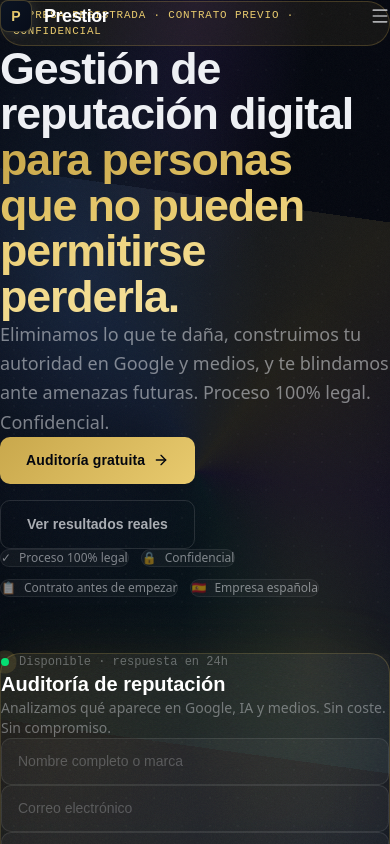
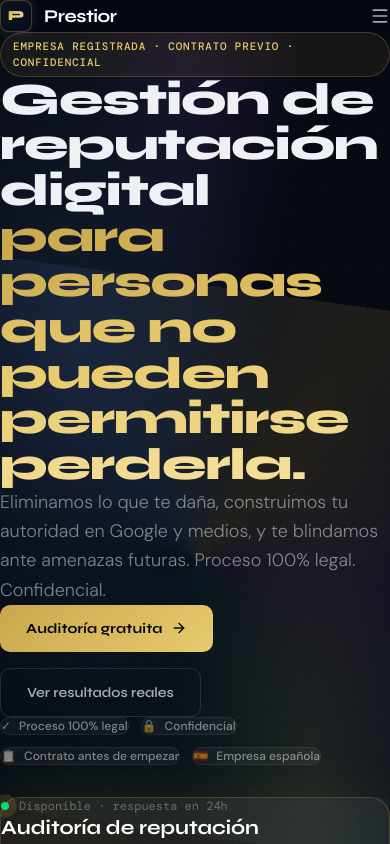
Before and after one commit to aleqstiff/reputalia, a Next.js app: page / in a window 390 px wide. Shown: the top 844 px of the page. Built offline with nearby package versions, Linux system fonts and the light colour scheme.

Commit message:
fix: Nav sticky (era fixed, rompia páginas internas), fuentes Syne+DM Sans en layout.tsx (Inter era el fallback), eliminar @import duplicado de globals.css, hero gap responsive mobile/lg

```diff
--- a/app/globals.css
+++ b/app/globals.css
@@ -6,7 +6,7 @@
    Fonts: Syne (display) + DM Sans (body)
 ════════════════════════════════════════════ */
 
-@import url('https://fonts.googleapis.com/css2?family=Syne:wght@400;500;600;700;800&family=DM+Sans:ital,opsz,wght@0,9..40,300;0,9..40,400;0,9..40,500;0,9..40,600;1,9..40,300&family=DM+Mono:wght@400;500&display=swap');
+/* Fonts loaded via layout.tsx */
 
 :root {
   /* Core palette */
--- a/app/layout.tsx
+++ b/app/layout.tsx
@@ -73,7 +73,7 @@ export default function RootLayout({ children }: { children: React.ReactNode })
       <head>
         <link rel="preconnect" href="https://fonts.googleapis.com" />
         <link rel="preconnect" href="https://fonts.gstatic.com" crossOrigin="anonymous" />
-        <link href="https://fonts.googleapis.com/css2?family=Inter:wght@400;500;600;700;800;900&display=swap" rel="stylesheet" />
+        <link href="https://fonts.googleapis.com/css2?family=Syne:wght@400;500;600;700;800&family=DM+Sans:ital,opsz,wght@0,9..40,300;0,9..40,400;0,9..40,500;0,9..40,600;1,9..40,300&family=DM+Mono:wght@400;500&display=swap" rel="stylesheet" />
         <script type="application/ld+json" dangerouslySetInnerHTML={{ __html: JSON.stringify(orgSchema) }} />
         <script type="application/ld+json" dangerouslySetInnerHTML={{ __html: JSON.stringify(localBizSchema) }} />
         <script type="application/ld+json" dangerouslySetInnerHTML={{ __html: JSON.stringify(websiteSchema) }} />
--- a/app/page.tsx
+++ b/app/page.tsx
@@ -52,13 +52,13 @@ export default function Home() {
       {/* ════════════════════════════════════════
           HERO — Aurora + dot grid + grain
       ════════════════════════════════════════ */}
-      <section className="relative min-h-screen flex items-center pt-24 pb-20 px-5 overflow-hidden grain">
+      <section className="relative min-h-screen flex items-center pb-20 px-5 overflow-hidden grain">
         {/* Aurora background */}
         <div className="aurora-bg" />
         {/* Dot grid */}
         <div className="absolute inset-0 dot-grid opacity-40" />
 
-        <div className="relative z-10 max-w-6xl mx-auto w-full grid lg:grid-cols-[1fr_400px] gap-14 items-center">
+        <div className="relative z-10 max-w-6xl mx-auto w-full grid lg:grid-cols-[1fr_400px] gap-8 lg:gap-14 items-center">
           {/* LEFT — oversized editorial type */}
           <div>
             <div className="badge mb-7">
--- a/components/Nav.tsx
+++ b/components/Nav.tsx
@@ -39,7 +39,7 @@ export default function Nav() {
   }, []);
 
   return (
-    <nav className={`fixed top-0 left-0 right-0 z-50 transition-all duration-500 ${scrolled ? "nav-blur shadow-2xl shadow-black/30" : "bg-transparent"}`}>
+    <nav className={`sticky top-0 z-50 transition-all duration-500 ${scrolled ? "nav-blur shadow-2xl shadow-black/30" : "bg-transparent"}`}>
       <div className="max-w-6xl mx-auto px-5 py-4 flex items-center justify-between">
         {/* Logo */}
         <Link href="/" className="flex items-center gap-3 group">
```
